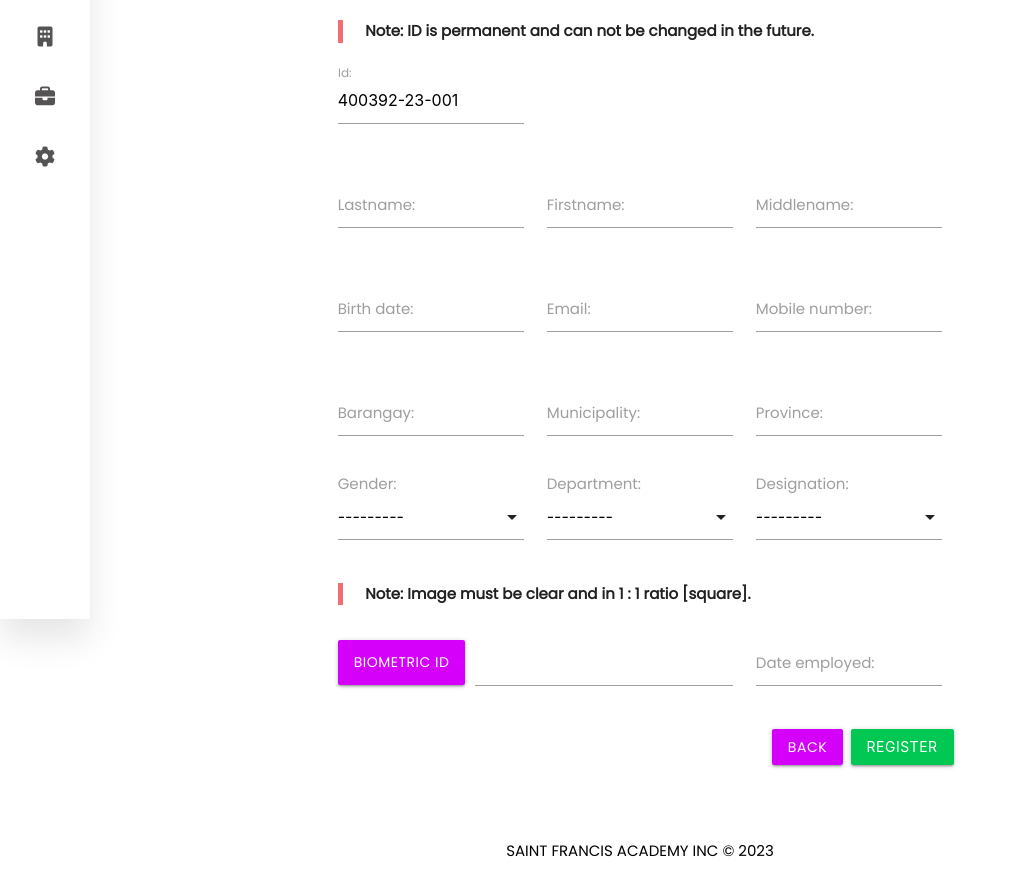
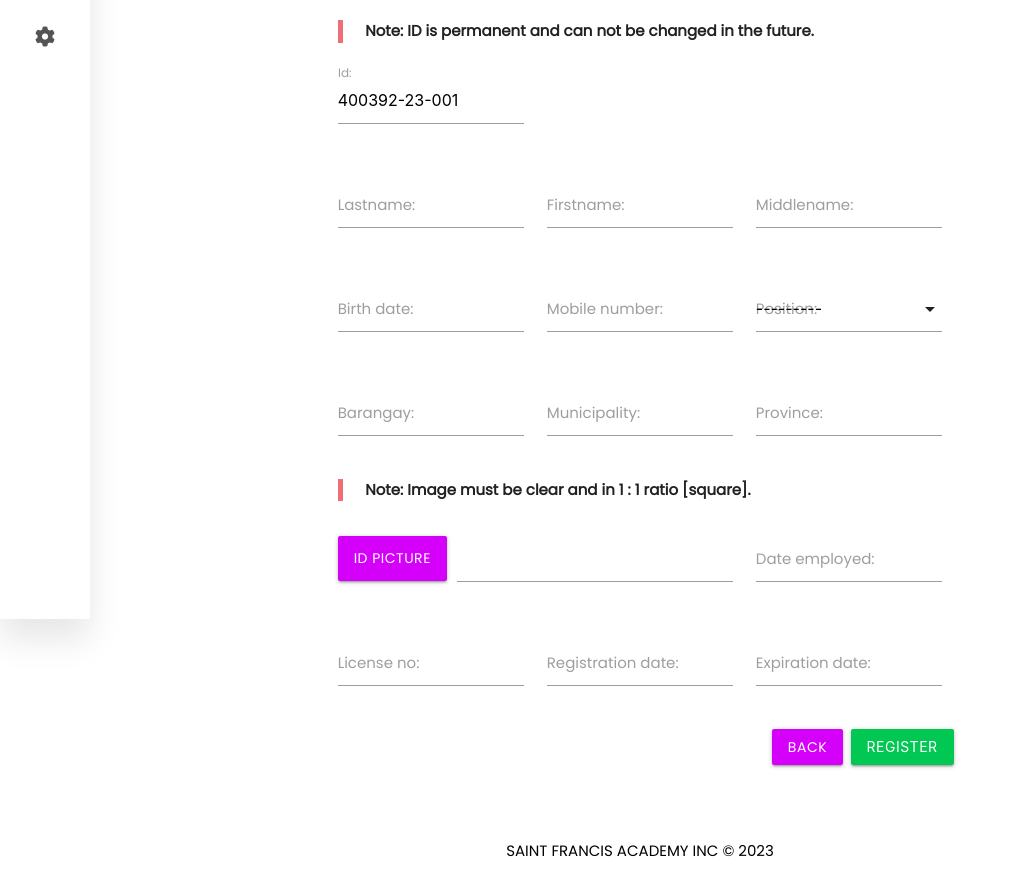
Before and after one commit to coder-val/AMSFR, a Django app: page /employee/create/ in a window 1280 px wide. Shown: the part 181-1059 px from the top of the page, without its empty margins (0-1015 px from the left). Run offline with Django 4.2, Linux system fonts and the light colour scheme; data that the repository does not hold is empty; some libraries are stand-ins or nearby versions.

Commit message:
major changes in database especially in employee

```diff
--- a/amsfr/employees/forms.py
+++ b/amsfr/employees/forms.py
@@ -1,14 +1,14 @@
 from django.forms import ModelForm
 from .models import *
 
-class DepartmentForm(ModelForm):
+# class DepartmentForm(ModelForm):
+#     class Meta:
+#         model = Department
+#         fields = '__all__'
+
+class PositionForm(ModelForm):
     class Meta:
-        model = Department
-        fields = '__all__'
-
-class DesignationForm(ModelForm):
-    class Meta:
-        model = Designation
+        model = Position
         fields = '__all__'
 
 class EmployeeForm(ModelForm):
@@ -17,10 +17,10 @@ class EmployeeForm(ModelForm):
         fields = '__all__'
         exclude = ['user']
 
-class EmployeeImageForm(ModelForm):
-    class Meta:
-        model = Employee
-        fields = ['biometric_id']
+# class EmployeeImageForm(ModelForm):
+#     class Meta:
+#         model = Employee
+#         fields = ['biometric_id']
 
 class ScheduleForm(ModelForm):
     class Meta:
--- a/amsfr/employees/templates/employees/employee/create_emp.html
+++ b/amsfr/employees/templates/employees/employee/create_emp.html
@@ -43,14 +43,14 @@
                     {{form.birth_date}}
                 </div>
                 <div class="input-field col s4">
-                    {{form.email.errors}}
-                    {{form.email.label_tag}}
-                    {{form.email}}
-                </div>
-                <div class="input-field col s4">
                     {{form.mobile_number.errors}}
                     {{form.mobile_number.label_tag}}
                     {{form.mobile_number}}
+                </div>
+                <div class="input-field col s4">
+                    {{form.position.errors}}
+                    {{form.position.label_tag}}
+                    {{form.position}}
                 </div>
             </div>
             <div class="row">
@@ -70,39 +70,17 @@
                     {{form.province}}
                 </div>
             </div>
-            <div class="row">
-                <div class="input-field col s4">
-                    <label style="position:absolute; top: -33px" for={{form.gender.id_for_label}}>{{form.gender.label}}:</label>
-                    {{form.gender.errors}}
-                    {{form.gender}}
-                </div>
-                <div class="input-field col s4">
-                    <label style="position:absolute; top: -33px" for={{form.department.id_for_label}}>{{form.department.label}}:</label>
-                    {{form.department.errors}}
-                    {{form.department}}
-                </div>
-                <div class="input-field col s4">
-                    <label style="position:absolute; top: -33px" for={{form.designation.id_for_label}}>{{form.designation.label}}:</label>
-                    {{form.designation.errors}}
-                    {{form.designation}}
-                </div>
-            </div>
             <div class="">
                 <blockquote>
                     <span><b>Note: Image must be clear and in 1 : 1 ratio [square].</b></span>
                 </blockquote>
             </div>
             <div class="row">
-                {% comment %} <div class="input-field col s12">
-                    <label style="position:absolute; top: -45px" for={{form.biometric_id.id_for_label}}>{{form.biometric_id.label}}:</label>
-                    {{form.biometric_id.errors}}
-                    {{form.biometric_id}}
-                </div> {% endcomment %}
                 <div class="file-field input-field col s8">
-                    {{form.biometric_id.errors}}
+                    {{form.id_picture.errors}}
                     <div class="btn purple accent-3">
-                        <span>{{form.biometric_id.label}}</span>
-                        {{form.biometric_id}}
+                        <span>{{form.id_picture.label}}</span>
+                        {{form.id_picture}}
                     </div>
                     <div class="file-path-wrapper">
                         <input class="file-path validate" type="text" required>
@@ -112,6 +90,23 @@
                     {{form.date_employed.errors}}
                     {{form.date_employed.label_tag}}
                     {{form.date_employed}}
+                </div>
+            </div>
+            <div class="row">
+                <div class="input-field col s4">
+                    {{form.license_no.errors}}
+                    {{form.license_no.label_tag}}
+                    {{form.license_no}}
+                </div>
+                <div class="input-field col s4">
+                    {{form.registration_date.errors}}
+                    {{form.registration_date.label_tag}}
+                    {{form.registration_date}}
+                </div>
+                <div class="input-field col s4">
+                    {{form.expiration_date.errors}}
+                    {{form.expiration_date.label_tag}}
+                    {{form.expiration_date}}
                 </div>
             </div>
             <div class="row">
@@ -128,6 +123,8 @@
     const inputs = document.querySelectorAll('input');
     const datepkr = document.getElementById('id_birth_date');
     const datemp = document.getElementById('id_date_employed');
+    const datereg = document.getElementById('id_registration_date');
+    const dateexp = document.getElementById('id_expiration_date');
     const id = document.getElementById('id_id');
     let date = new Date();
     let yyyy = date.getFullYear().toString().slice(2);
@@ -139,5 +136,7 @@
     id.setAttribute('value', `400392-${yyyy}-{{id_num}}`)
     datepkr.classList.add('datepicker')
     datemp.classList.add('datepicker')
+    datereg.classList.add('datepicker')
+    dateexp.classList.add('datepicker')
 </script>
 {% endblock content %}
--- a/amsfr/employees/templates/employees/employee/update_photo.html
+++ b/amsfr/employees/templates/employees/employee/update_photo.html
@@ -21,7 +21,7 @@
         <div style="display:flex; align-items:center; justify-content:center; gap: 1rem">
             <div>
                 {% for employee in emp_details %}
-                <img style="border: 3px solid" class="circle hoverable" src="{% if employee.biometric_id %}{{employee.biometric_id.url}}{% endif %}" alt="" width="200" style="display: block">
+                <img style="border: 3px solid" class="circle hoverable" src="{% if employee.id_picture %}{{employee.id_picture.url}}{% endif %}" alt="" width="200" style="display: block">
                 {% endfor %}
             </div>
             <span class="material-icons display_img1" style="display:none">double_arrow</span>
@@ -44,7 +44,7 @@
         <div class="row">
             <div class="file-field input-field col s12">
                 <div class="btn purple accent-3">
-                    <span>biometric id: </span>
+                    <span>Picture ID: </span>
                     <input type="file" name="biometric_id" accept="image/*" required="" id="id_biometric_id" class="validate">
                 </div>
                 <div class="file-path-wrapper">
--- a/amsfr/employees/urls.py
+++ b/amsfr/employees/urls.py
@@ -10,15 +10,15 @@ urlpatterns = [
 
     path('dashboard/', dashboard, name='dashboard'),
 
-    path('department/', department, name='department'),
-    path('department/create/', create_dept, name='create_dept'),
-    path('department/update/<str:pk>/', update_dept, name='update_dept'),
-    path('department/delete/<str:pk>/', delete_dept, name='delete_dept'),
+    # path('department/', department, name='department'),
+    # path('department/create/', create_dept, name='create_dept'),
+    # path('department/update/<str:pk>/', update_dept, name='update_dept'),
+    # path('department/delete/<str:pk>/', delete_dept, name='delete_dept'),
 
-    path('designation/', designation, name='designation'),
-    path('designation/create/', create_desig, name='create_desig'),
-    path('designation/update/<str:pk>/', update_desig, name='update_desig'),
-    path('designation/delete/<str:pk>/', delete_desig, name='delete_desig'),
+    # path('designation/', designation, name='designation'),
+    # path('designation/create/', create_desig, name='create_desig'),
+    # path('designation/update/<str:pk>/', update_desig, name='update_desig'),
+    # path('designation/delete/<str:pk>/', delete_desig, name='delete_desig'),
 
     path('schedule/', schedule, name='schedule'),
     path('schedule/create', create_sched, name='create_sched'),
--- a/amsfr/employees/views.py
+++ b/amsfr/employees/views.py
@@ -93,13 +93,13 @@ def dashboard(request):
     return render(request, template, context)
 
 # DEPARTMENT ################################################################
-def department(request):
-    departments = Department.objects.all()
-    context = {'departments': departments}
-    template = 'employees/department/department.html'
-    return render(request, template, context)
+# def department(request):
+#     departments = Department.objects.all()
+#     context = {'departments': departments}
+#     template = 'employees/department/department.html'
+#     return render(request, template, context)
 
-def create_dept(request):
+# def create_dept(request):
     context = {}
     form = DepartmentForm()
     template = 'employees/department/create_dept.html'
@@ -115,7 +115,7 @@ def create_dept(request):
     context = {'form' : form}
     return render(request, template, context)
 
-def update_dept(request, pk):
+# def update_dept(request, pk):
     context = {}
     department = Department.objects.get(id=pk)
     dept_name = department.name
@@ -131,7 +131,7 @@ def update_dept(request, pk):
     context = {'form': form}
     return render(request, template, context)
 
-def delete_dept(request, pk):
+# def delete_dept(request, pk):
     department = Department.objects.get(id=pk)
     template = 'employees/department/delete_dept.html'
 
@@ -143,54 +143,54 @@ def delete_dept(request, pk):
     return render(request, template, {'department': department})
 
 # DESIGNATION ################################################################
-def designation(request):
-    designations = Designation.objects.all()
-    context = {'designations': designations}
-    template = "employees/designation/designation.html"
-    return render(request, template, context)
+# def designation(request):
+#     designations = Designation.objects.all()
+#     context = {'designations': designations}
+#     template = "employees/designation/designation.html"
+#     return render(request, template, context)
 
-def create_desig(request):
-    context = {}
-    form = DesignationForm()
-    template = 'employees/designation/create_desig.html'
+# def create_desig(request):
+#     context = {}
+#     form = DesignationForm()
+#     template = 'employees/designation/create_desig.html'
 
-    if request.method == 'POST':
-        form = DesignationForm(request.POST)
-        if form.is_valid():
-            form.save()
-            name = form.cleaned_data['name']
-            messages.success(request, f'{name} added successfully!')
-            return redirect('designation')
+#     if request.method == 'POST':
+#         form = DesignationForm(request.POST)
+#         if form.is_valid():
+#             form.save()
+#             name = form.cleaned_data['name']
+#             messages.success(request, f'{name} added successfully!')
+#             return redirect('designation')
 
-    context = {'form' : form}
-    return render(request, template, context)
+#     context = {'form' : form}
+#     return render(request, template, context)
 
-def update_desig(request, pk):
-    context = {}
-    designation = Designation.objects.get(id=pk)
-    desig_name = designation.name
-    form = DesignationForm(instance=designation)
-    template = 'employees/designation/update_desig.html'
-    if request.method == 'POST':
-        form = DesignationForm(request.POST, instance=designation)
-        if form.is_valid():
-            form.save()
-            messages.success(request, f'{desig_name} updated to {designation.name} successfully!')
-            return redirect('designation')
+# def update_desig(request, pk):
+#     context = {}
+#     designation = Designation.objects.get(id=pk)
+#     desig_name = designation.name
+#     form = DesignationForm(instance=designation)
+#     template = 'employees/designation/update_desig.html'
+#     if request.method == 'POST':
+#         form = DesignationForm(request.POST, instance=designation)
+#         if form.is_valid():
+#             form.save()
+#             messages.success(request, f'{desig_name} updated to {designation.name} successfully!')
+#             return redirect('designation')
 
-    context = {'form': form}
-    return render(request, template, context)
+#     context = {'form': form}
+#     return render(request, template, context)
 
-def delete_desig(request, pk):
-    designation = Designation.objects.get(id=pk)
-    template = 'employees/designation/delete_desig.html'
+# def delete_desig(request, pk):
+#     designation = Designation.objects.get(id=pk)
+#     template = 'employees/designation/delete_desig.html'
 
-    if request.method == 'POST':
-        designation.delete()
-        messages.success(request, f'{designation.name} deleted successfully!')
-        return redirect('designation')
+#     if request.method == 'POST':
+#         designation.delete()
+#         messages.success(request, f'{designation.name} deleted successfully!')
+#         return redirect('designation')
 
-    return render(request, template, {'designation': designation})
+#     return render(request, template, {'designation': designation})
 
 # SCHEDULE #####################################################################
 def activate(request, pk):
@@ -303,23 +303,27 @@ def create_emp(request):
         form = EmployeeForm(request.POST, request.FILES)
         if form.is_valid():
             id = form.cleaned_data['id']
-            biometric_id = request.FILES['biometric_id']
+            id_picture = request.FILES['id_picture']
             lastname = form.cleaned_data['lastname']
             firstname = form.cleaned_data['firstname']
             middlename = form.cleaned_data['middlename']
-            email = form.cleaned_data['email']
+            # email = form.cleaned_data['email']
             birth_date = form.cleaned_data['birth_date']
-            gender = form.cleaned_data['gender']
+            # gender = form.cleaned_data['gender']
             mobile_number = form.cleaned_data['mobile_number']
             barangay = form.cleaned_data['barangay']
             municipality = form.cleaned_data['municipality']
             province = form.cleaned_data['province']
+            position = form.cleaned_data['position']
             date_employed = form.cleaned_data['date_employed']
-            department = form.cleaned_data['department']
-            designation = form.cleaned_data['designation']
+            license_no = form.cleaned_data['license_no']
+            registration_date = form.cleaned_data['registration_date']
+            expiration_date = form.cleaned_data['expiration_date']
+
+            # department = form.cleaned_data['department']
             # reportsTo = form.cleaned_data['reportsTo']
 
-            file_name = default_storage.save(biometric_id.name, biometric_id)
+            file_name = default_storage.save(id_picture.name, id_picture)
             image_path = os.path.join(settings.MEDIA_ROOT, file_name)
             path_to_unregistered = os.path.join(settings.MEDIA_ROOT, "unregistered")
             image_checking = os.path.join(path_to_unregistered, file_name)
@@ -340,8 +344,8 @@ def create_emp(request):
                 messages.warning(request, "Employee already registered!")
                 return render(request, template, {'form':form, 'id_num':id_num})
             elif test is False:
-                user = User.objects.create_user(id, email, id)
-                register = Employee(user = user, id = id, lastname = lastname, firstname = firstname, middlename = middlename, email = email, birth_date = birth_date, gender = gender, mobile_number = mobile_number, barangay = barangay, municipality = municipality, province = province, date_employed = date_employed, department = department, designation = designation, biometric_id = f'registered/{id}.jpg')
+                user = User.objects.create_user(id, "", id)
+                register = Employee(user = user, id = id, lastname = lastname, firstname = firstname, middlename = middlename, birth_date = birth_date, mobile_number = mobile_number, barangay = barangay, municipality = municipality, province = province, date_employed = date_employed, position = position, id_picture = f'registered/{id}.jpg', license_no=license_no, registration_date=registration_date, expiration_date=expiration_date)
                 user.save()
                 register.save()
                 new_image_path = os.path.join(settings.MEDIA_ROOT, f'registered/{id}.jpg')
@@ -450,8 +454,8 @@ def delete_emp(request, pk):
     template = 'employees/employee/delete_emp.html'
 
     if request.method == 'POST':
-        if os.path.isfile(os.path.join(settings.MEDIA_ROOT, emp_id.biometric_id.name)):
-            os.remove(os.path.join(settings.MEDIA_ROOT, emp_id.biometric_id.name))
+        if os.path.isfile(os.path.join(settings.MEDIA_ROOT, emp_id.id_picture.name)):
+            os.remove(os.path.join(settings.MEDIA_ROOT, emp_id.id_picture.name))
         # employee.delete()
         emp_user.delete()
         messages.success(request, f'Employee {emp_id} deleted successfully!')
--- a/amsfr/templates/base.html
+++ b/amsfr/templates/base.html
@@ -99,7 +99,9 @@
             var elems_t = document.querySelectorAll('.tooltipped-t');
             var instances = M.Modal.init(modal_elems);
             var instances = M.FormSelect.init(select_elems);
-            var instances = M.Datepicker.init(datepicker_elems,{yearRange: 100, minDate:date_prev, maxDate:date_now});
+            var instances = M.Datepicker.init(datepicker_elems,{yearRange: 60, minDate:date_prev, maxDate:date_now});
+            var id_expdate = document.getElementById('id_expiration_date');
+            var instances = M.Datepicker.init(id_expdate,{minDate:date_now});
             var instances = M.Timepicker.init(in_am_elem, {defaultTime: '7:15 AM'});
             var instances = M.Timepicker.init(out_am_elem, {defaultTime: '11:45 AM'});
             var instances = M.Timepicker.init(in_pm_elem, {defaultTime: '1:00 PM'});
--- a/amsfr/templates/side-nav.html
+++ b/amsfr/templates/side-nav.html
@@ -9,14 +9,14 @@
             <i class="fas fa-solid fa-users"></i>
             <span class="nav-item">Employees</span>
         </a></li>
-        <li><a href="{% url 'department' %}" class="nav-link waves-effect waves-light">
+        {% comment %} <li><a href="{% url 'department' %}" class="nav-link waves-effect waves-light">
             <i class="fas fa-solid fa-building"></i>
             <span class="nav-item">Departments</span>
         </a></li>
         <li><a href="{% url 'designation' %}" class="nav-link waves-effect waves-light">
             <i class="fas fa-solid fa-briefcase"></i>
             <span class="nav-item">Designations</span>
-        </a></li>
+        </a></li> {% endcomment %}
         <li><a href="{% url 'schedule' %}" class="nav-link waves-effect waves-light">
             <i class="fas fa-solid fa-gear"></i>
             <span class="nav-item">Settings</span>
```
Also changed, not shown: amsfr/employees/models.py (+31 -26 lines), amsfr/employees/templates/employees/employee/employee.html (+4 -10 lines), amsfr/employees/templates/employees/employee/update_emp.html (+27 -27 lines), amsfr/employees/templates/employees/employee/view_emp.html (+30 -41 lines), amsfr/employees/migrations/0002_position_rename_biometric_id_employee_id_picture_and_more.py (added), amsfr/employees/migrations/0003_rename_licensed_no_employee_license_no.py (added), amsfr/static/registered/400392-23-001.jpg (added).
